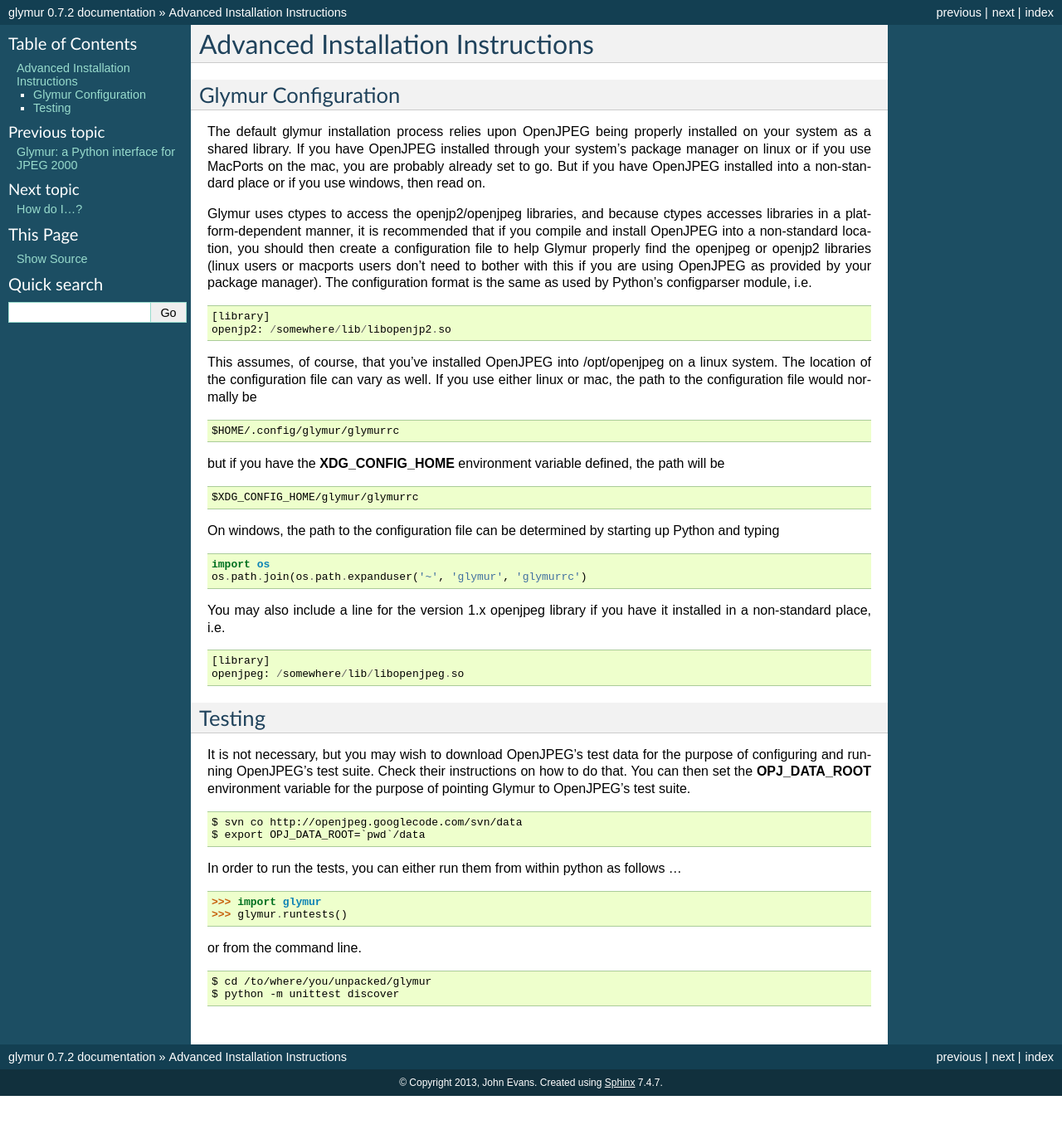
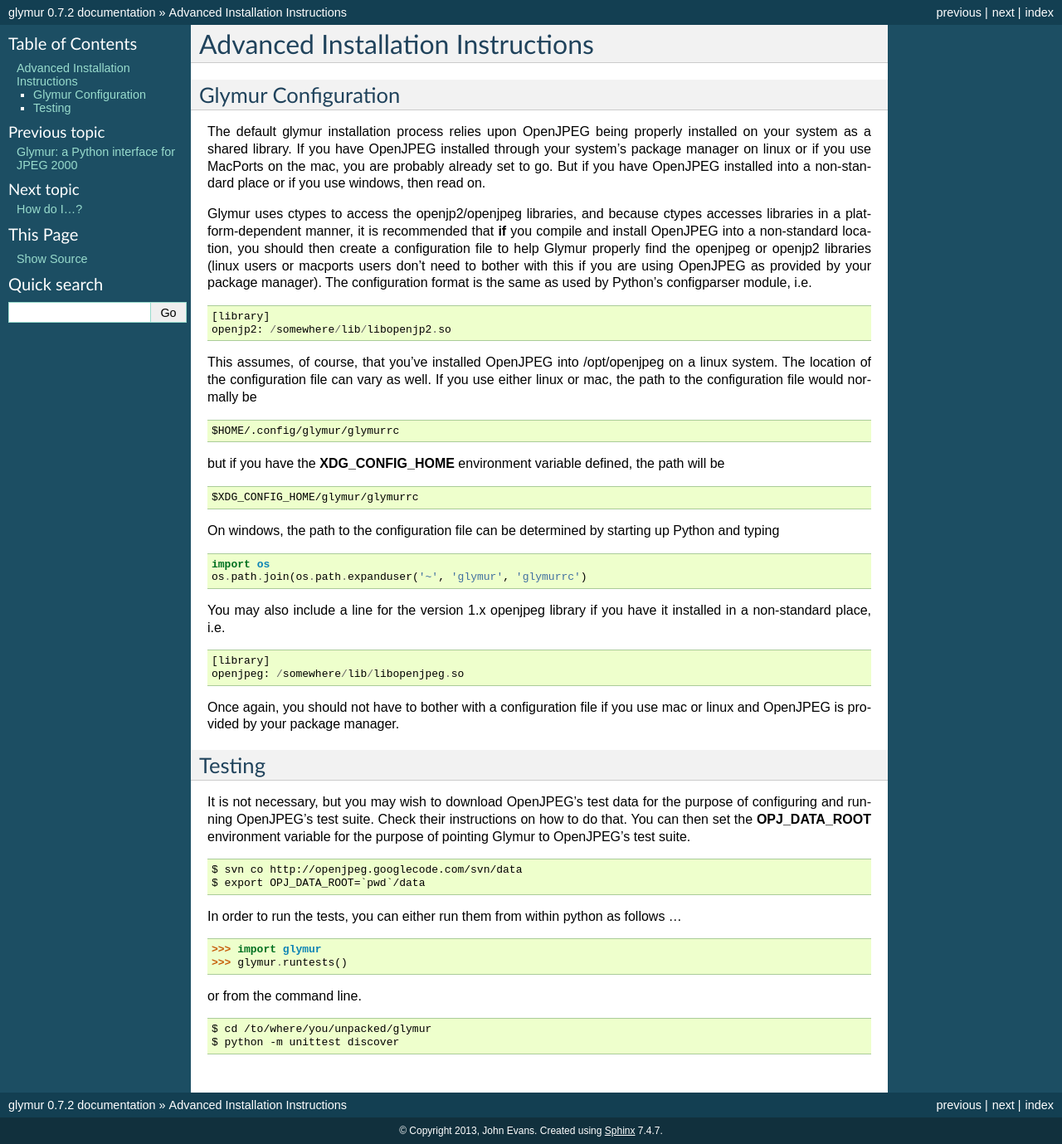
Before and after one commit to quintusdias/glymur, a Sphinx documentation site: the page built from docs/source/detailed_installation.rst, in a window 1280 px wide. Shown: the whole page at 83% size. Built offline with Sphinx 7.4.7, drawn with Linux system fonts in a browser that asks for light colours; before the commit the page ends 1321 px from its top, so only the background shows below that.

```diff
--- a/docs/source/detailed_installation.rst
+++ b/docs/source/detailed_installation.rst
@@ -15,7 +15,7 @@ or if you use windows, then read on.
 
 Glymur uses ctypes to access the openjp2/openjpeg libraries, and
 because ctypes accesses libraries in a platform-dependent manner,
-it is recommended that if you compile and install OpenJPEG into a
+it is recommended that **if** you compile and install OpenJPEG into a
 non-standard location, you should then create a configuration file
 to help Glymur properly find the openjpeg or openjp2 libraries
 (linux users or macports users don’t need to bother with this if
@@ -50,6 +50,9 @@ installed in a non-standard place, i.e. ::
     [library]
     openjpeg: /somewhere/lib/libopenjpeg.so
 
+Once again, you should not have to bother with a configuration file if you use
+mac or linux and OpenJPEG is provided by your package manager.
+
 '''''''
 Testing
 '''''''
```
Also changed, not shown: 1 other file.
